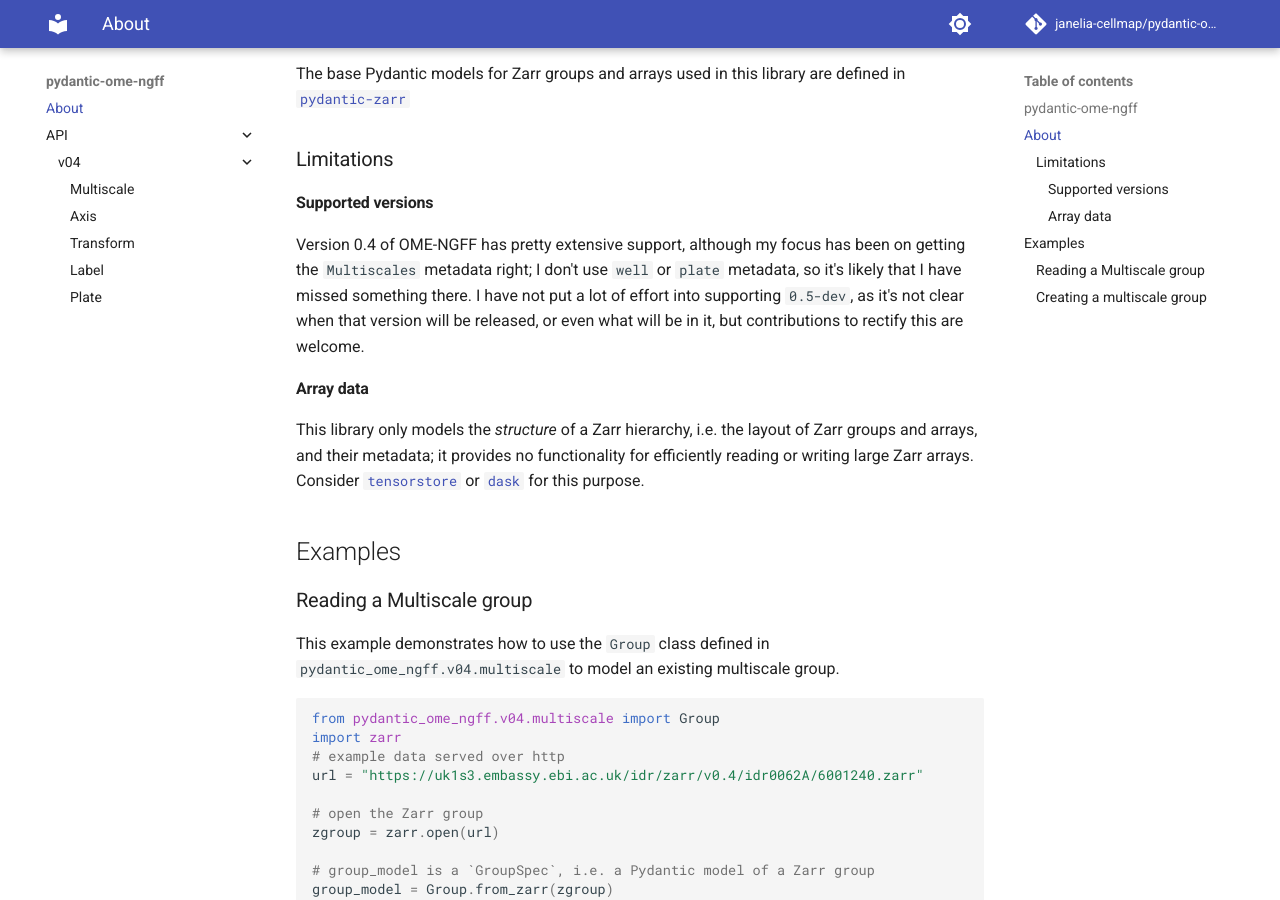
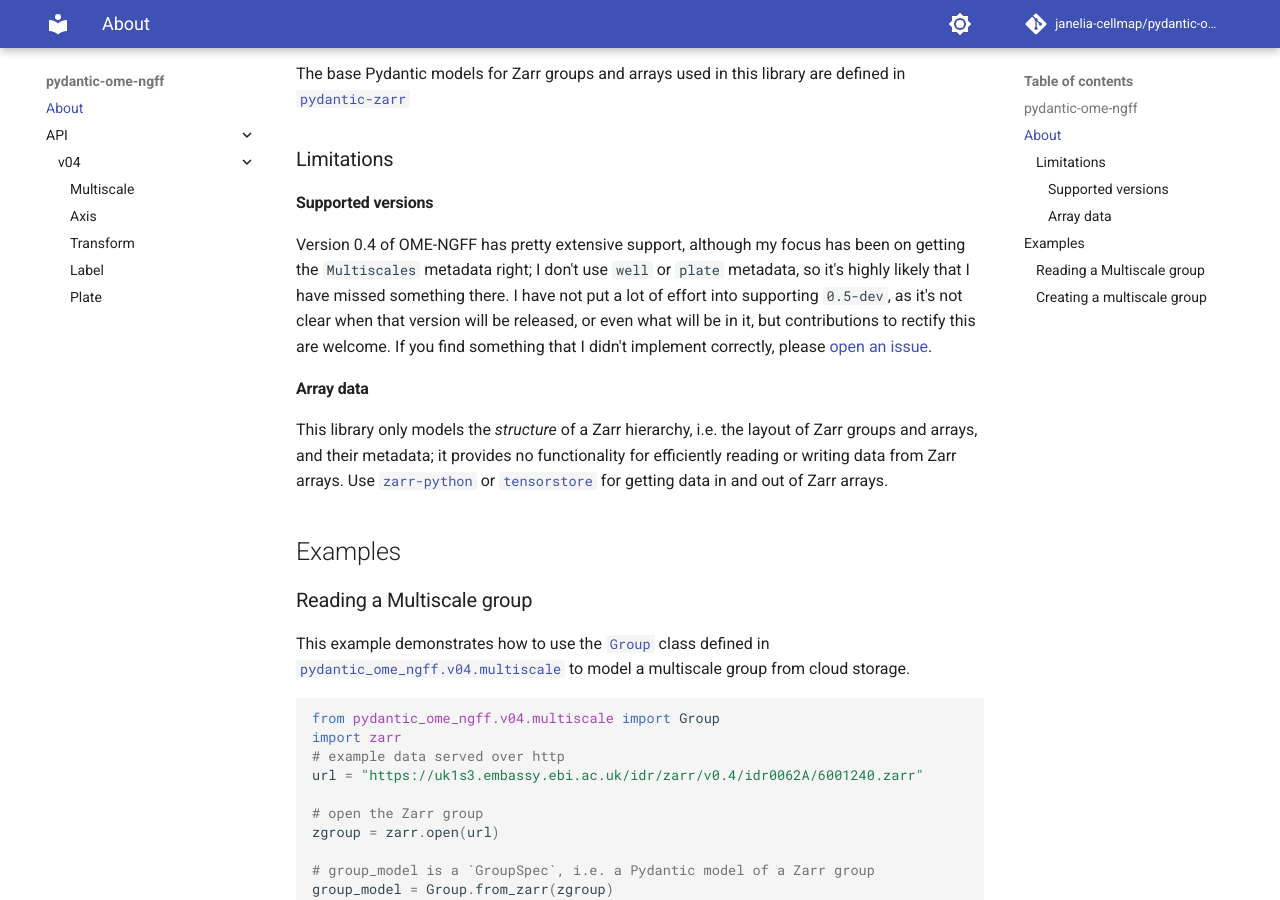
Before and after one commit to JaneliaSciComp/pydantic-ome-ngff, an MkDocs documentation site: the page built from docs/index.md, in a window 1280 px wide and 900 px high, scrolled down 512 px. Built offline with MkDocs 1.6.1 and Material for MkDocs 9.7.7, drawn with Linux system fonts in a browser that asks for light colours; comment, search, counter and statistics services are not loaded; some of the changed text lies outside the part shown.

Commit message:
docs: add links, remove unused var from examples

````diff
--- a/docs/index.md
+++ b/docs/index.md
@@ -19,18 +19,17 @@ The base Pydantic models for Zarr groups and arrays used in this library are def
 
 ### Supported versions
 
-Version 0.4 of OME-NGFF has pretty extensive support, although my focus has been on getting the `Multiscales` metadata right; I don't use `well` or `plate` metadata, so it's likely that I have missed something there. I have not put a lot of effort into supporting `0.5-dev`, as it's not clear when that version will be released, or even what will be in it, but contributions to rectify this are welcome.
+Version 0.4 of OME-NGFF has pretty extensive support, although my focus has been on getting the `Multiscales` metadata right; I don't use `well` or `plate` metadata, so it's highly likely that I have missed something there. I have not put a lot of effort into supporting `0.5-dev`, as it's not clear when that version will be released, or even what will be in it, but contributions to rectify this are welcome. If you find something that I didn't implement correctly, please [open an issue](https://github.com/JaneliaSciComp/pydantic-ome-ngff/issues).
 
 ### Array data
 
-This library only models the *structure* of a Zarr hierarchy, i.e. the layout of Zarr groups and arrays, and their metadata; it provides no functionality for efficiently reading or writing large Zarr arrays. Consider [`tensorstore`](https://google.github.io/tensorstore/) or [`dask`](https://www.dask.org/) for this purpose.
-
+This library only models the *structure* of a Zarr hierarchy, i.e. the layout of Zarr groups and arrays, and their metadata; it provides no functionality for efficiently reading or writing data from Zarr arrays. Use [`zarr-python`](https://github.com/zarr-developers/zarr-python) or [`tensorstore`](https://google.github.io/tensorstore/) for getting data in and out of Zarr arrays.
 
 # Examples
 
 ## Reading a Multiscale group
 
-This example demonstrates how to use the `Group` class defined in `pydantic_ome_ngff.v04.multiscale` to model an existing multiscale group.
+This example demonstrates how to use the [`Group`](./api/v04/multiscale.md#Group) class defined in [`pydantic_ome_ngff.v04.multiscale`](./api/v04/multiscale.md) to model a multiscale group from cloud storage.
 
 ```python
 from pydantic_ome_ngff.v04.multiscale import Group
@@ -120,7 +119,7 @@ print(arrays)
 
 ## Creating a multiscale group
 
-`pydantic-ome-ngff` provides simple way to create multiscale metadata from a collection of arrays accompanied by spatial metadata.
+`pydantic-ome-ngff` provides a direct way to create multiscale metadata from a collection of arrays accompanied by spatial metadata. Note that the data in these arrays will not be accessed -- the arrays are used to create models of Zarr arrays, and so their `shape` and `dtype` attributes are necessary.
 
 The basic workflow is as follows:
 
````
Also changed, not shown: other parts of docs/index.md (+0 -1 lines).
